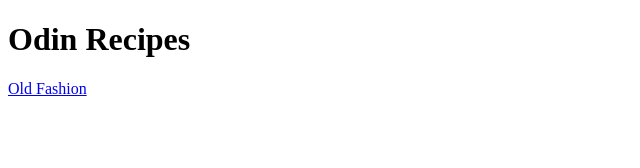
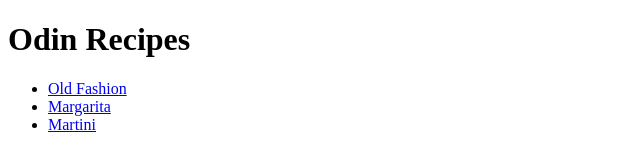
Before and after one commit to TB815/odin-recipes, a plain HTML site: page index.html in a window 1280 px wide. Shown: the whole page, without its empty margins (0-640 px from the left). Drawn offline with Linux system fonts and the light colour scheme.

Commit message:
Add links for martini.html and margarita.html on index.html

```diff
--- a/index.html
+++ b/index.html
@@ -8,6 +8,11 @@
 </head>
 <body>
     <h1>Odin Recipes</h1>
-    <a href="recipes/oldfashion.html">Old Fashion</a>
+
+    <ul>
+        <li><a href="recipes/oldfashion.html">Old Fashion</a></li>
+        <li><a href="recipes/margarita.html">Margarita</a></li>
+        <li><a href="recipes/martini.html">Martini</a></li>
+    </ul>
 </body>
 </html>
```
